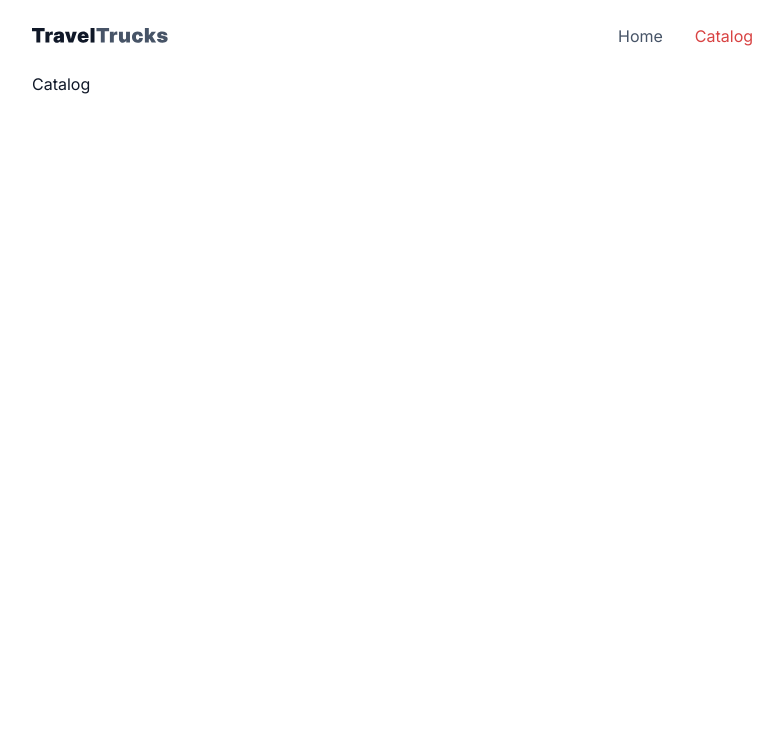
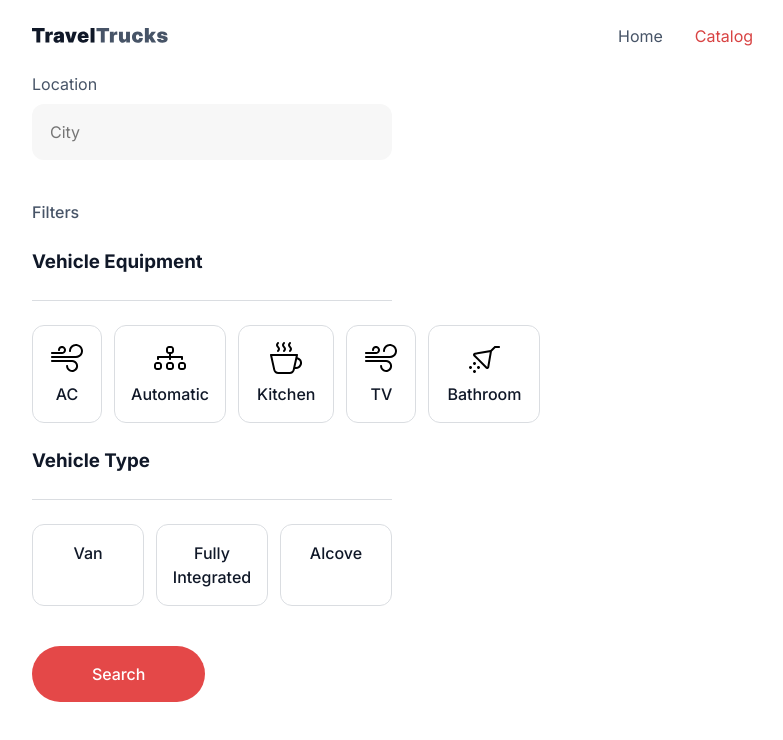
Before and after one commit to vitayusko/TravelTrucks, a React (Vite) app: page /catalog in a window 1280 px wide. Shown: the top 740 px of the page, without its empty margins (32-815 px from the left). Built offline with nearby package versions, Linux system fonts and the light colour scheme.

Commit message:
catalog_side_bar

```diff
--- /dev/null
+++ b/src/components/CatalogSideBar/CatalogSideBar.jsx
@@ -0,0 +1,71 @@
+// src/components/CatalogSideBar/CatalogSideBar.jsx
+
+import React from "react";
+import s from "./CatalogSideBar.module.css";
+
+const CatalogSideBar = () => {
+  return (
+    <div className={s.catalogSideBar}>
+      {/* Раздел поиска по локации */}
+      <div className={s.searchSection}>
+        <label htmlFor="location">
+          <p>Location</p>
+        </label>
+        <input type="text" id="location" placeholder="City" />
+      </div>
+      {/* Раздел фильтров - Equipment */}
+      <div className={s.filterWrapper}>
+        <p className={s.pFilters}>Filters</p>
+        <div className={s.filterSection}>
+          <h3>Vehicle Equipment</h3>
+          <ul>
+            <li>
+              <svg>
+                <use xlinkHref="/src/assets/icons/icons.svg#icon-ac" />
+              </svg>
+              AC
+            </li>
+            <li>
+              <svg>
+                <use xlinkHref="/src/assets/icons/icons.svg#icon-automatic" />
+              </svg>
+              Automatic
+            </li>
+            <li>
+              <svg>
+                <use xlinkHref="/src/assets/icons/icons.svg#icon-kitchen" />
+              </svg>
+              Kitchen
+            </li>
+            <li>
+              <svg>
+                <use xlinkHref="/src/assets/icons/icons.svg#icon-ac" />
+              </svg>
+              TV
+            </li>
+            <li>
+              {" "}
+              <svg>
+                <use xlinkHref="/src/assets/icons/icons.svg#icon-shower" />
+              </svg>
+              Bathroom
+            </li>
+          </ul>
+        </div>
+        {/* Раздел фильтров - Vehicle Type */}
+        <div className={s.filterSection}>
+          <h3>Vehicle Type</h3>
+          <ul>
+            <li>Van</li>
+            <li>Fully Integrated</li>
+            <li>Alcove</li>
+          </ul>
+        </div>
+        {/* Кнопка поиска */}
+      </div>
+      <button className={s.searchButton}>Search</button>{" "}
+    </div>
+  );
+};
+
+export default CatalogSideBar;
--- /dev/null
+++ b/src/components/CatalogSideBar/CatalogSideBar.module.css
@@ -0,0 +1,72 @@
+.catalogSideBar {
+  width: 360px;
+}
+
+.searchSection {
+  display: flex;
+  flex-direction: column;
+  gap: 8px;
+  margin-bottom: 40px;
+  input {
+    color: var(--Gray, #6c717b);
+    font-family: Inter;
+    font-size: 16px;
+    font-style: normal;
+    font-weight: 400;
+    line-height: 24px;
+
+    display: flex;
+    width: 360px;
+    height: 56px;
+    padding: 18px 285px 18px 18px;
+    flex-direction: column;
+    align-items: flex-start;
+    gap: 10px;
+    border-radius: 12px;
+    border: none;
+    background: var(--Inputs, #f7f7f7);
+  }
+}
+.filterWrapper {
+  display: flex;
+  flex-direction: column;
+  gap: 24px;
+  margin-bottom: 40px;
+}
+
+.pFilters {
+  color: var(--Text, #475467);
+  font-family: Inter;
+  font-size: 16px;
+  font-style: normal;
+  font-weight: 500;
+  line-height: 24px; /* 150% */
+}
+
+.filterSection {
+  ul {
+    display: flex;
+    gap: 12px;
+    border-top: #dadde1 1px solid;
+    margin-top: 24px;
+  }
+  li {
+    margin-top: 24px;
+    display: flex;
+    flex-direction: column;
+    border-radius: 12px;
+    border: 1px solid var(--Gray-light, #dadde1);
+    mix-blend-mode: multiply;
+    width: 112px;
+    padding: 16px 18px;
+    align-items: center;
+    font-weight: 500;
+    color: var(--Main, #101828);
+    text-align: center;
+    gap: 8px;
+  }
+  svg {
+    width: 32px;
+    height: 32px;
+  }
+}
--- a/src/pages/Catalog/Catalog.jsx
+++ b/src/pages/Catalog/Catalog.jsx
@@ -1,7 +1,12 @@
 import React from "react";
+import CatalogSideBar from "../../components/CatalogSideBar/CatalogSideBar";
 
 const Catalog = () => {
-  return <div className="container">Catalog</div>;
+  return (
+    <div className="container">
+      <CatalogSideBar />
+    </div>
+  );
 };
 
 export default Catalog;
```
Also changed, not shown: src/components/CatalogList/CatalogList.jsx (added), src/components/CatalogList/CatalogList.module.css (added).
